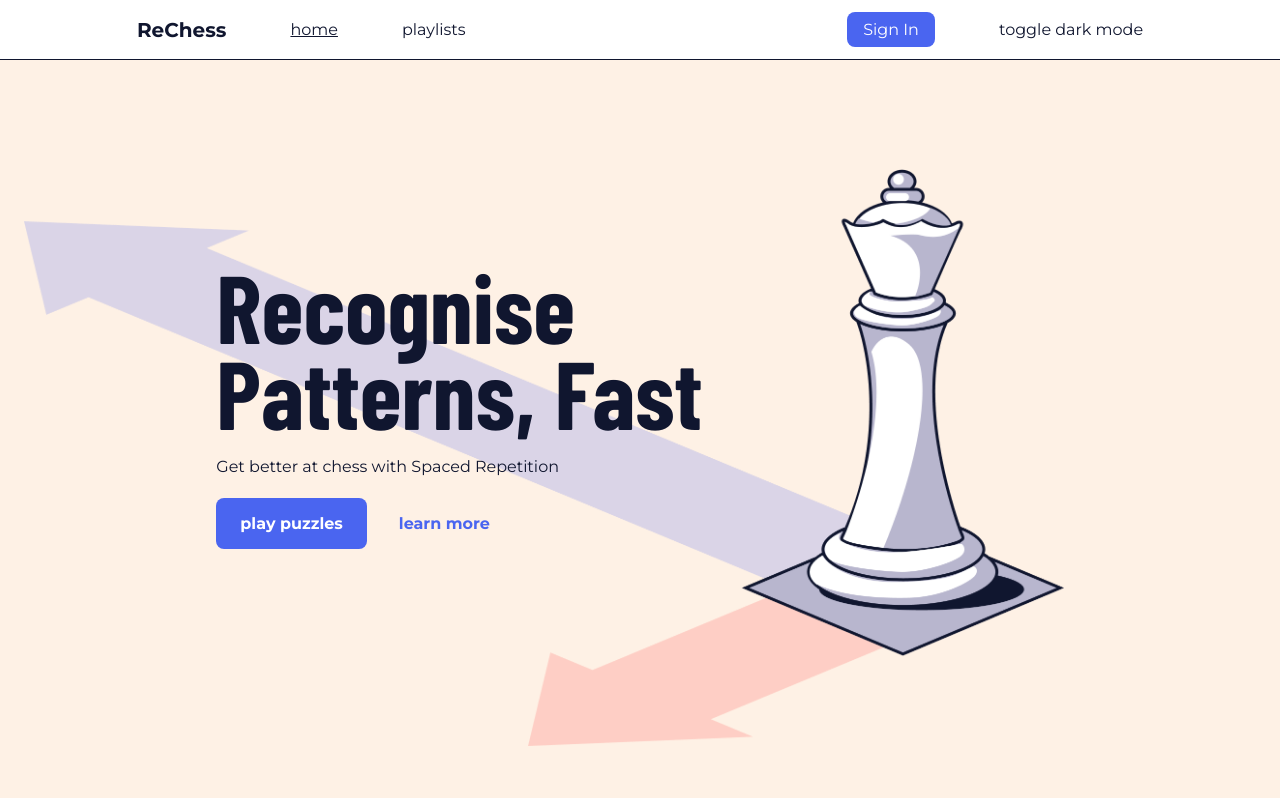
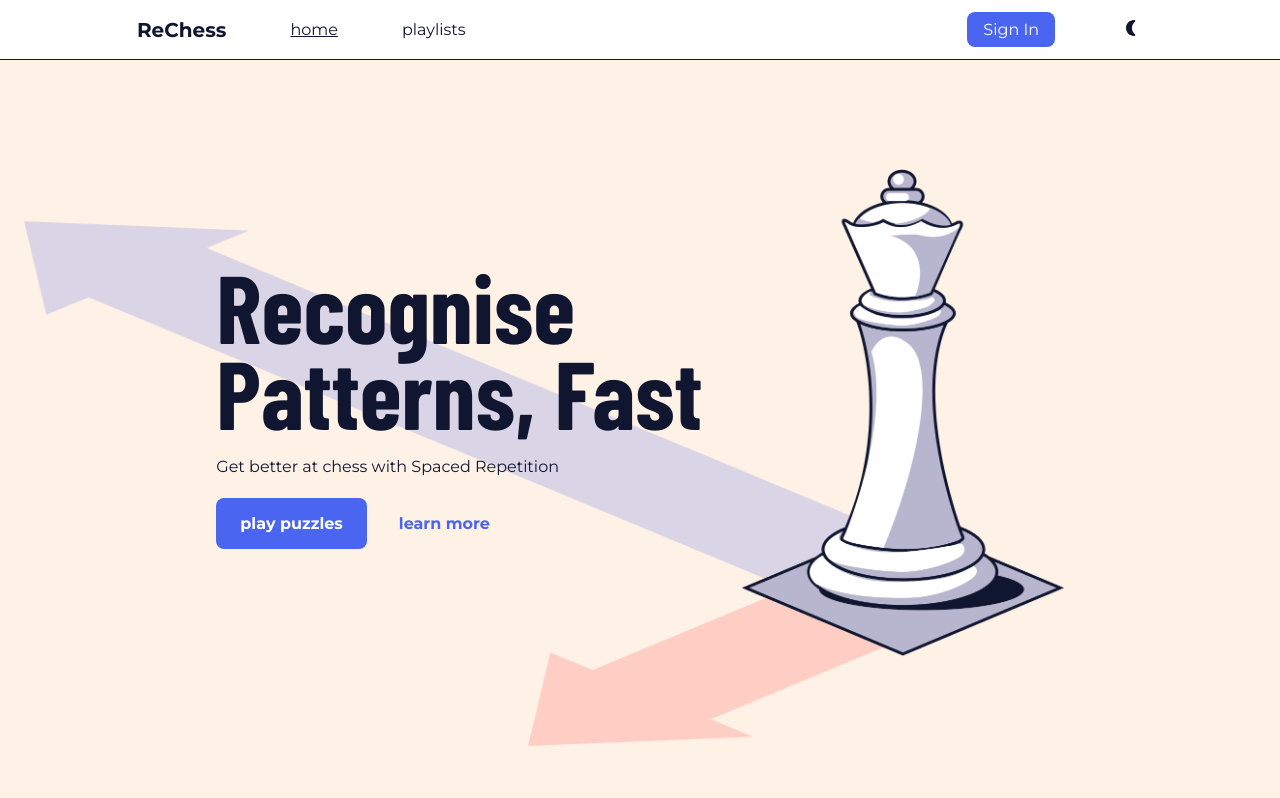
Before and after one commit to Boom123bam/Res-pawn, a SvelteKit app: page / in a window 1280 px wide. Shown: the top 798 px of the page. Built offline with nearby package versions, Linux system fonts and the light colour scheme; no server answers.

Commit message:
darkmode svgs

```diff
--- a/src/components/Navbar.svelte
+++ b/src/components/Navbar.svelte
@@ -1,14 +1,14 @@
 <script>
   import { page } from "$app/stores";
   import { userData } from "../routes/userStore";
-  import DarkToggle from "./DarkToggle.svelte";
   import Svg from "./Svg.svelte";
 
   let showRightMenu = false;
   let showMobileMenu = false;
+  let theme = "light";
 
   if (typeof window !== "undefined") {
-    let theme = localStorage.getItem("theme");
+    // let theme = localStorage.getItem("theme");
     if (!theme)
       theme = window.matchMedia("(prefers-color-scheme: dark)")
         .matches
@@ -20,6 +20,10 @@
     } else if (theme == "light") {
       document.body.classList.remove("dark");
     }
+  }
+  function toggleDarkmode() {
+    document.body.classList.toggle("dark");
+    theme = theme == "dark" ? "light" : "dark";
   }
 </script>
 
@@ -78,8 +82,12 @@
       </li>
     {/if}
     <li>
-      <button on:click={() => document.body.classList.toggle("dark")}>
-        toggle dark mode
+      <button on:click={toggleDarkmode}>
+        {#if theme == "dark"}
+          <Svg name="sun" />
+        {:else}
+          <Svg name="moon" />
+        {/if}
       </button>
     </li>
   </ul>
--- a/src/components/Svg.svelte
+++ b/src/components/Svg.svelte
@@ -75,6 +75,26 @@
       <path d="M16.1378 10.5689L9.60498 7.30252C8.40816 6.70411 7 7.5744 7 8.91249V15.0876C7 16.4257 8.40816 17.2959 9.60498 16.6975L16.1378 13.4311C17.3171 12.8415 17.3171 11.1586 16.1378 10.5689Z" fill="${color}"/>
       `,
     },
+    sun: {
+      box: 24,
+      svg: `
+      <circle cx="12" cy="12" r="3" stroke="${color}" stroke-width="2"/>
+      <path d="M12 5V3" stroke="${color}" stroke-width="2" stroke-linecap="round"/>
+      <path d="M12 21V19" stroke="${color}" stroke-width="2" stroke-linecap="round"/>
+      <path d="M16.9498 7.05026L18.364 5.63605" stroke="${color}" stroke-width="2" stroke-linecap="round"/>
+      <path d="M5.63608 18.364L7.05029 16.9497" stroke="${color}" stroke-width="2" stroke-linecap="round"/>
+      <path d="M19 12L21 12" stroke="${color}" stroke-width="2" stroke-linecap="round"/>
+      <path d="M3 12L5 12" stroke="${color}" stroke-width="2" stroke-linecap="round"/>
+      <path d="M16.9498 16.9497L18.364 18.364" stroke="${color}" stroke-width="2" stroke-linecap="round"/>
+      <path d="M5.63608 5.63605L7.05029 7.05026" stroke="${color}" stroke-width="2" stroke-linecap="round"/>
+      `,
+    },
+    moon: {
+      box: 24,
+      svg: `
+      <path fill-rule="evenodd" clip-rule="evenodd" d="M15 4C15.292 4 15.438 4 15.5781 4.04183C16.192 4.22522 16.4775 4.93111 16.1637 5.48976C16.0921 5.61719 15.8744 5.82779 15.4389 6.249C13.935 7.70352 13 9.74257 13 12C13 14.2574 13.935 16.2965 15.4389 17.751C15.8744 18.1722 16.0921 18.3828 16.1637 18.5102C16.4775 19.0689 16.192 19.7748 15.5781 19.9582C15.438 20 15.292 20 15 20C10.5817 20 7 16.4183 7 12C7 7.58172 10.5817 4 15 4Z" fill="${color}"/>
+      `,
+    },
   };
   const displayIcon = icons[name];
 </script>
```
